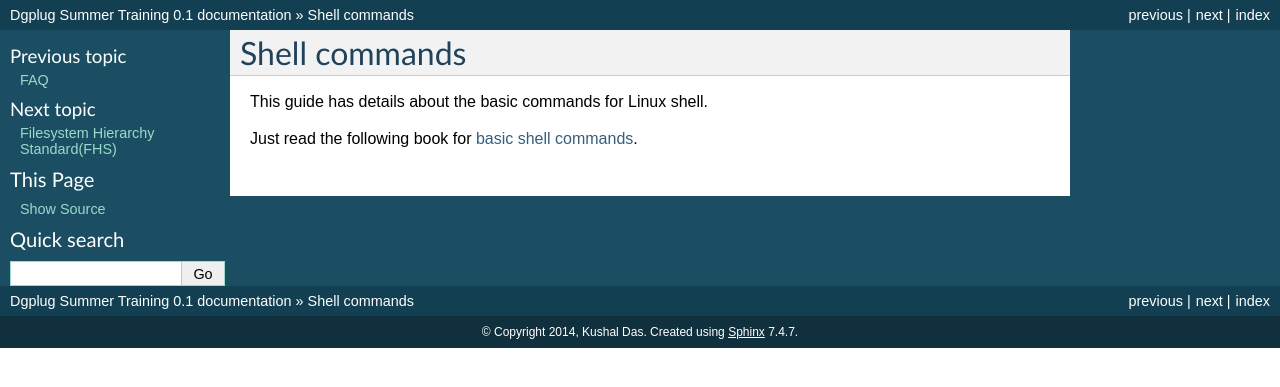
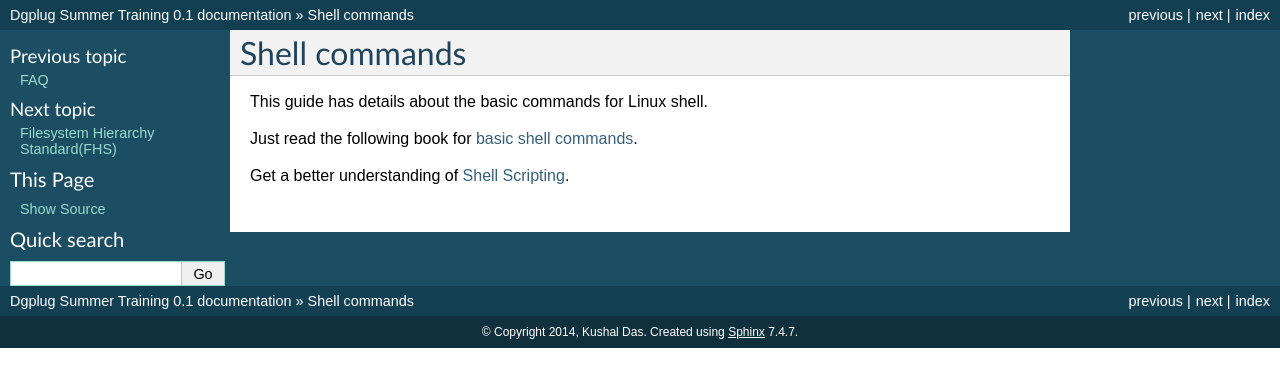
Before and after one commit to kushaldas/summertraining, a Sphinx documentation site: the page built from docs/shell.rst, in a window 1280 px wide. Shown: the top 387 px of the page. Built offline with Sphinx 7.4.7, drawn with Linux system fonts in a browser that asks for light colours.

Commit message:
Added link for shell scripting book

```diff
--- a/docs/shell.rst
+++ b/docs/shell.rst
@@ -4,3 +4,5 @@ Shell commands
 This guide has details about the basic commands for Linux shell.
 
 Just read the following book for `basic shell commands <http://cli.learncodethehardway.org/book/>`_.
+
+Get a better understanding of `Shell Scripting <http://tldp.org/LDP/abs/html/abs-guide.html>`_.
```
